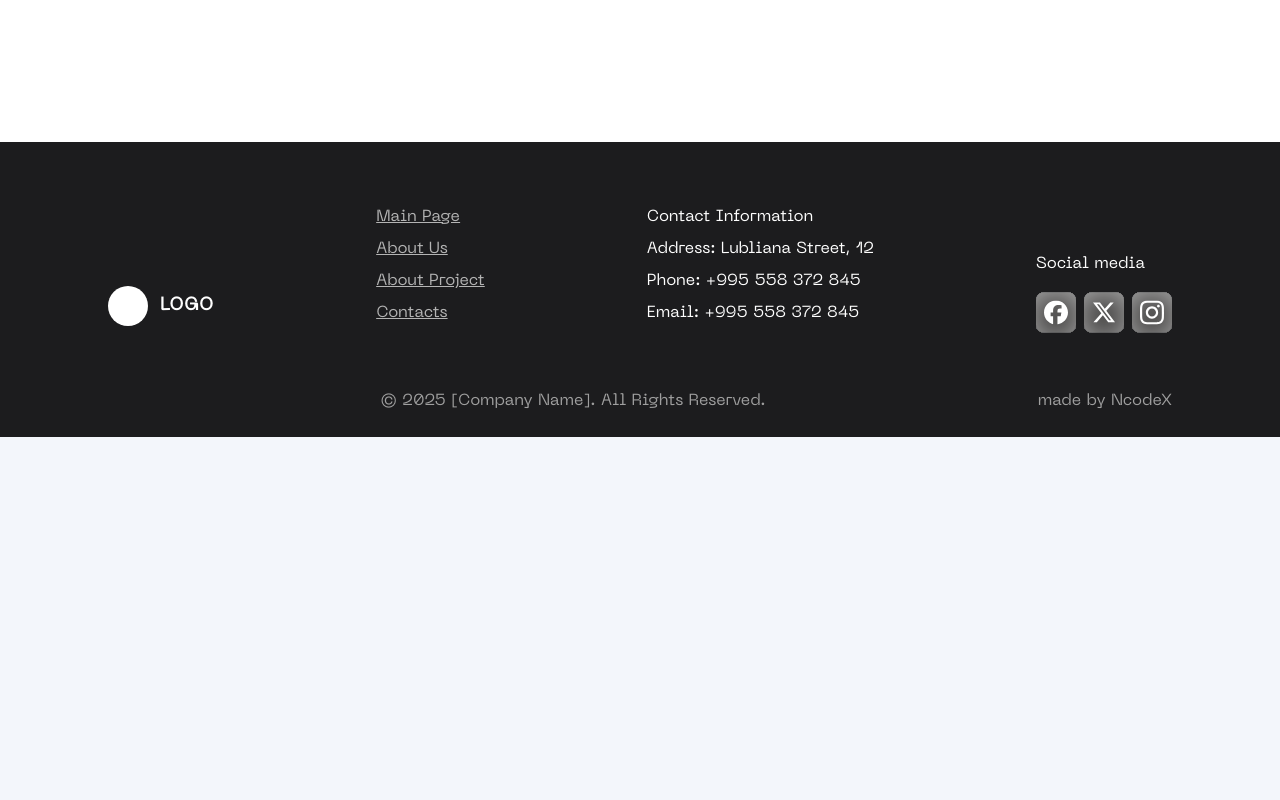
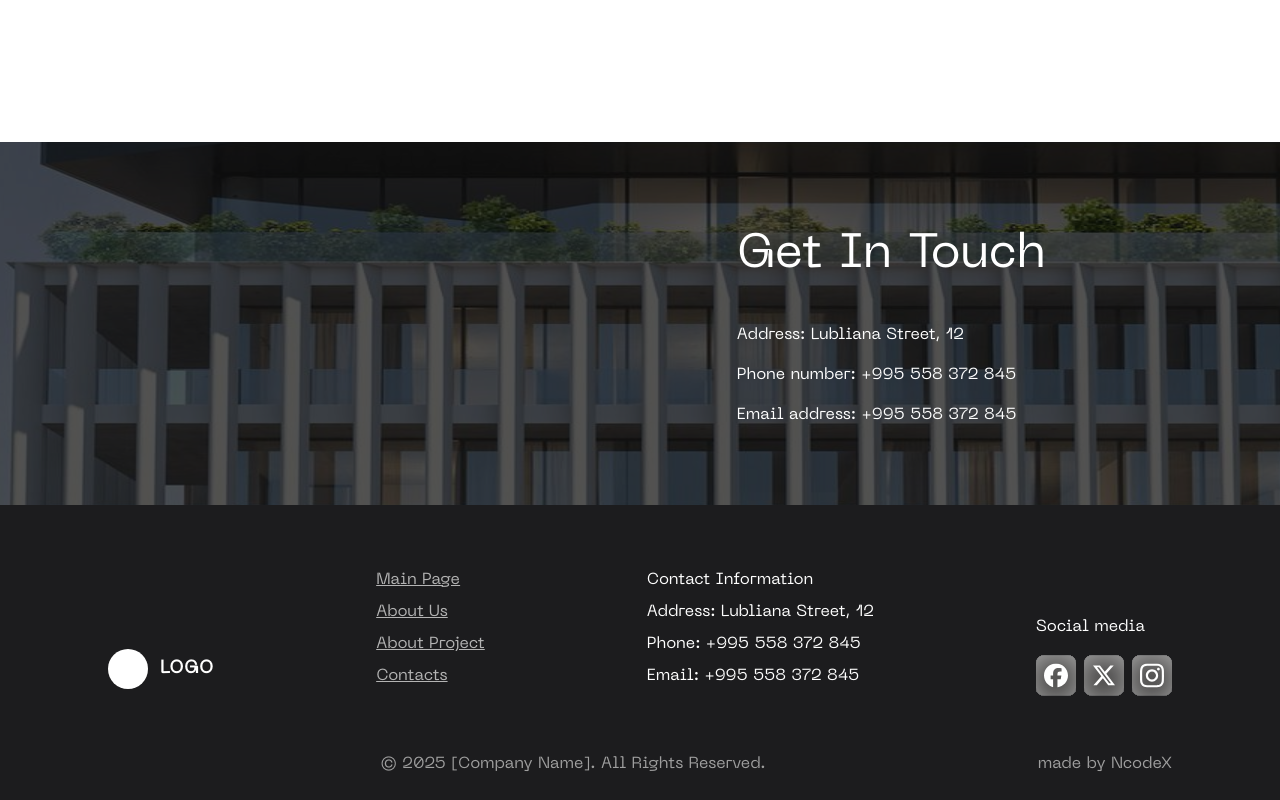
Before and after one commit to NNikusha/kolkhisea, a Next.js app: page /en/about-us in a window 1280 px wide. Shown: the part 5432-6232 px from the top of the page. Before the commit the page ends 5869 px from the top, so only its background shows below. Built offline with nearby package versions, Linux system fonts and the light colour scheme.

Commit message:
redesign of subscribe section

```diff
--- a/src/app/components/molecules/SubscriptionForm/SubscriptionForm.tsx
+++ b/src/app/components/molecules/SubscriptionForm/SubscriptionForm.tsx
@@ -6,16 +6,14 @@ import arrowIcon from "@/app/assets/arrow-up-right.svg";
 const SubscriptionForm = () => {
   return (
     <div className="flex flex-col items-start pl-[20px] md:pr-[0px] pr-[16px] lg:w-[44%] lg:ml-auto">
-      <h2 className="text-white lg:text-[48px] text-[24px] font-normal leading-[130%] lg:w-[50%] w-[60%] pb-[32px]">
-        Subscribe to project updates
+      <h2 className="lg:text-[48px] text-[24px] font-normal pb-[32px]">
+        Get In Touch
       </h2>
-      <h3 className="font-normal">Email</h3>
-      <Input placeholder="" />
-      <p className="text-white pb-[40px] font-normal pt-[8px] leading-[150%] lg:w-[50%] text-[16px] ">
-        By clicking &apos;Subscribe,&apos; you confirm your consent to the
-        processing of personal data and receiving promotional emails.
-      </p>
-      <Button text="Subscribe" iconSrc={arrowIcon} />
+      <div className="font-normal space-y-4">
+        <h3>Address: Lubliana Street, 12</h3>
+        <h3>Phone number: +995 558 372 845</h3>
+        <h3>Email address: +995 558 372 845</h3>
+      </div>
     </div>
   );
 };
--- a/src/app/components/organisms/AboutUs/AboutUs.tsx
+++ b/src/app/components/organisms/AboutUs/AboutUs.tsx
@@ -7,6 +7,7 @@ import TheJourneyMerg from '../../molecules/TheJourneyMerg/TheJourneyMerg'
 import OurMission from '../../atoms/OurMission/OurMission'
 import BackGroundLine1 from '@/app/assets/BackGroundLine1'
 import BackGroundLine6 from '@/app/assets/BackGroundLine6'
+import SubscribeSection from '../SubscribeSection/SubscribeSection'
 
 const AboutUs = () => {
     return (
@@ -32,6 +33,9 @@ const AboutUs = () => {
                 <OurMissionSection />
                 <TheJourneyMerg />
             </section>
+            <section className="relative h-fit lg:h-fit w-full z-[10]">
+                <SubscribeSection />
+            </section>
         </div>
     )
 }
--- a/src/app/components/organisms/MainPage/MainPage.tsx
+++ b/src/app/components/organisms/MainPage/MainPage.tsx
@@ -60,9 +60,7 @@ const MainPage = async () => {
           </section>
         </div>
 
-        <section className="relative h-fit lg:h-fit w-full z-[10]">
-          <SubscribeSection />
-        </section>
+
       </div>
     </div>
   );
--- a/src/app/components/organisms/SubscribeSection/SubscribeSection.tsx
+++ b/src/app/components/organisms/SubscribeSection/SubscribeSection.tsx
@@ -1,14 +1,14 @@
 import React from 'react';
 import Image from 'next/image';
 import SubscriptionForm from '../../molecules/SubscriptionForm/SubscriptionForm';
-import FooterPhoto from "@/app/assets/footerphoto.svg";
+import GetInTouchImage from "@/app/assets/GetInTouchImage.svg";
 
 export default function SubscribeSection() {
   return (
-    <div className="relative w-full h-[444px] md:h-[556px] flex flex-col justify-center space-y-6">
+    <div className="relative w-full h-[252px] md:h-[363px] flex flex-col justify-center space-y-6">
       <div className="absolute inset-0 -z-10 w-full h-full">
         <Image
-          src={FooterPhoto}
+          src={GetInTouchImage}
           alt="Subscription Background"
           fill
           className="object-cover"
```
Also changed, not shown: src/app/assets/GetInTouchImage.svg (added).
